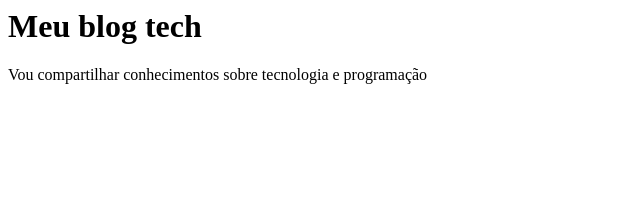
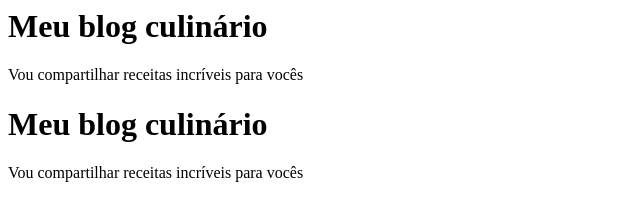
Before and after one commit to nunessouzaisabela-dev/1-projeto-2-trimestre, a plain HTML site: page index.html in a window 1280 px wide. Shown: the whole page, without its empty margins (0-640 px from the left). Drawn offline with Linux system fonts and the light colour scheme.

Commit message:
54657465

```diff
--- a/index.html
+++ b/index.html
@@ -1,3 +1,17 @@
-<h1>Meu blog tech</h1>
+<h1>Meu blog culinário</h1>
+<p>Vou compartilhar receitas incríveis para vocês</p>
 
-<p>Vou compartilhar conhecimentos sobre tecnologia e programação</p>
+<!DOCTYPE html>
+
+<html lang="pt-br">
+<head>
+<meta charset="UTF-8">
+<meta name="viewport" content="width=device-width, initial-scale=1.0">
+<title>Document</title>
+</head>
+<body>
+<h1>Meu blog culinário</h1>
+<p>Vou compartilhar receitas incríveis para vocês</p>
+
+</body>
+</html>
```
